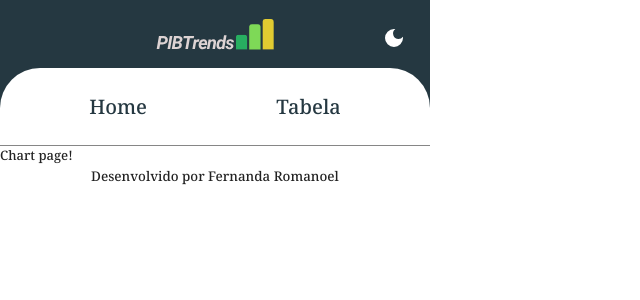
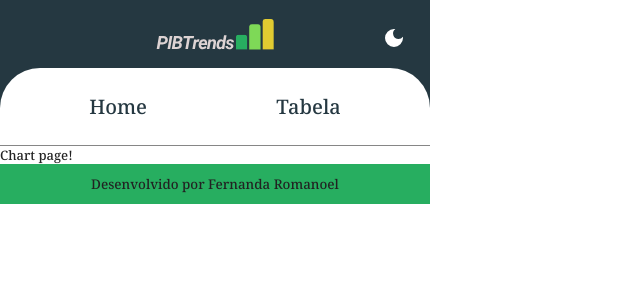
Before and after one commit to fromanoel/ConectarCase, a React (Vite) app: page /chart in a window 1280 px wide. Shown: the top 300 px of the page, without its empty margins (0-640 px from the left). Built offline with nearby package versions, Linux system fonts and the light colour scheme.

Commit message:
style: update footer style

```diff
--- a/src/styles/Footer.css
+++ b/src/styles/Footer.css
@@ -1,4 +1,7 @@
 .footer {
-  text-align: center;
-  width: 100%;
+  display: flex;
+  align-items: center;
+  justify-content: center;
+  height: 40px;
+  background-color: #27ae60;
 }
```
